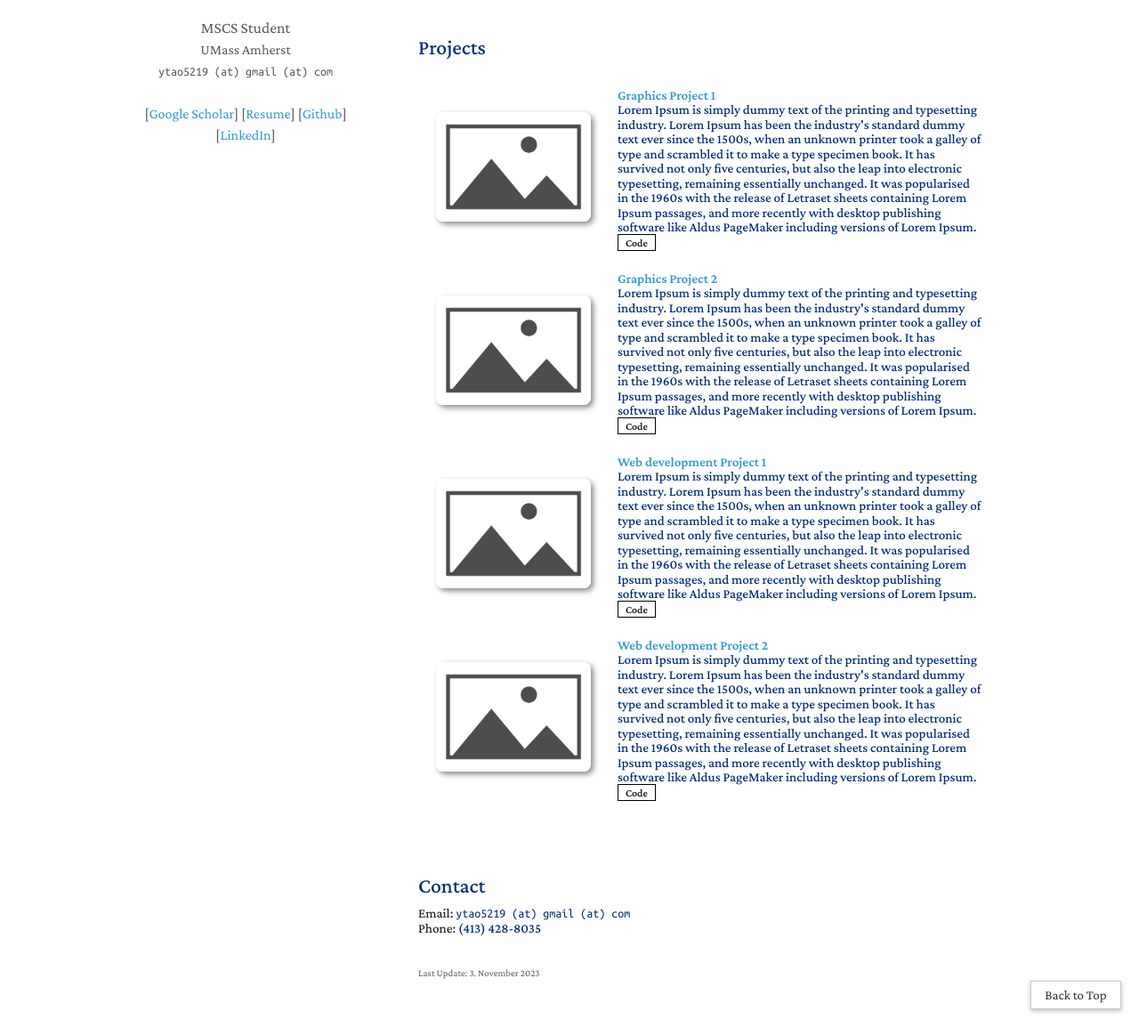
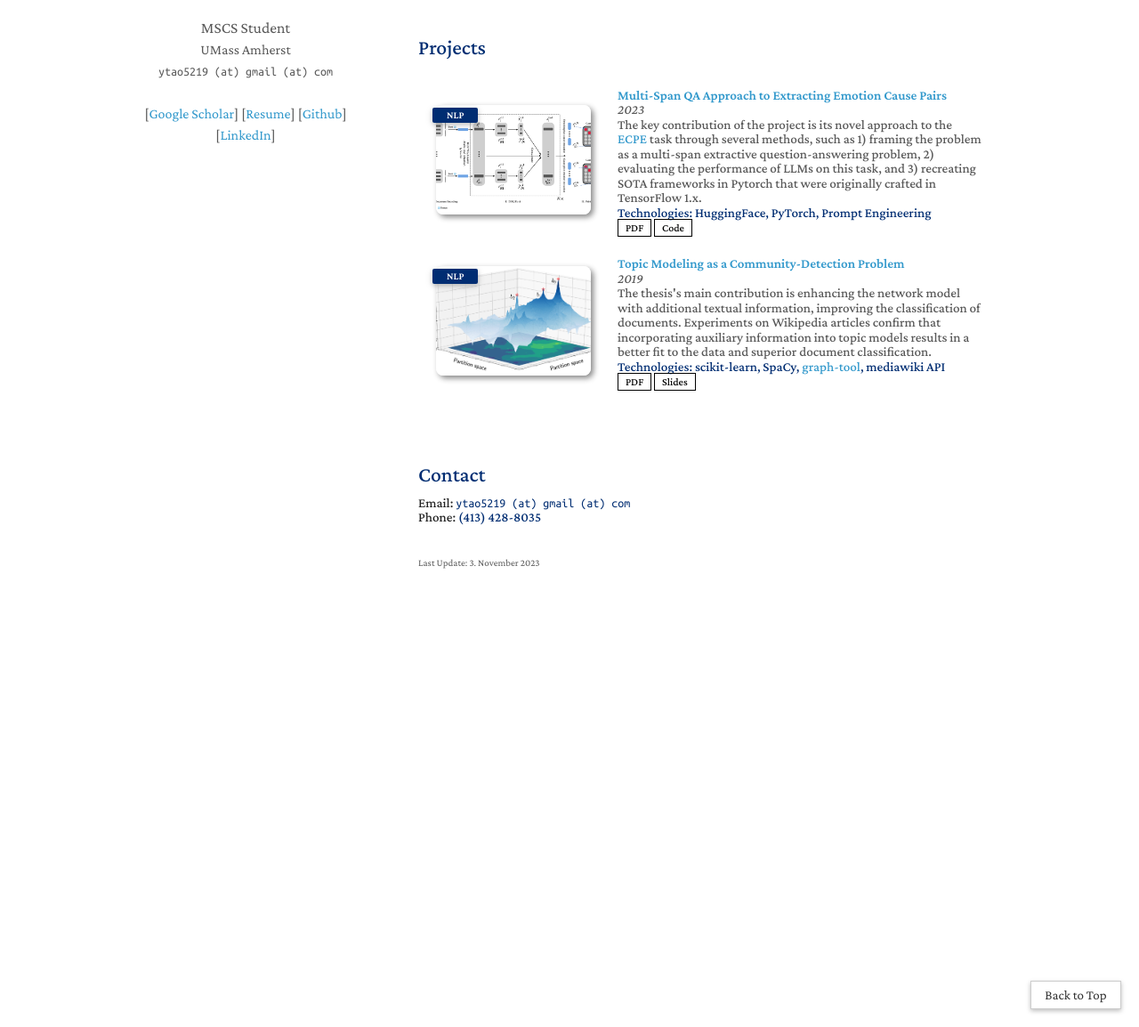
Before and after one commit to alexta0/alexta0.github.io, a Jekyll site: the page built from index.md, in a window 1280 px wide and 1400 px high, scrolled down 954 px. Shown: the part 246-1400 px from the top of the window at 89% size. Built offline with Jekyll 4.4.1, drawn with Linux system fonts in a browser that asks for light colours; a style sheet for code colours, icons or effects is not loaded; after the commit the page ends 1893 px from its top, so only the background shows below that.

Commit message:
add two examplar projects

```diff
--- a/_data/projects.yml
+++ b/_data/projects.yml
@@ -1,25 +1,19 @@
 main:
 
-  - title: Graphics Project 1
-    # pdf: https://arxiv.org/pdf/2106.15821.pdf
-    image: ./assets/teaser/placeholder.jpg
-    descriptions: Lorem Ipsum is simply dummy text of the printing and typesetting industry. Lorem Ipsum has been the industry's standard dummy text ever since the 1500s, when an unknown printer took a galley of type and scrambled it to make a type specimen book. It has survived not only five centuries, but also the leap into electronic typesetting, remaining essentially unchanged. It was popularised in the 1960s with the release of Letraset sheets containing Lorem Ipsum passages, and more recently with desktop publishing software like Aldus PageMaker including versions of Lorem Ipsum.
-    code: https://github.com/martingerlach/hSBM_Topicmodel
+  - title: Multi-Span QA Approach to Extracting Emotion Cause Pairs
+    pdf: ./assets/pdf/ecpe_project.pdf
+    image: ./assets/teaser/teaser_ecpe.png
+    date: 2023
+    descriptions: The key contribution of the project is its novel approach to the <a href="https://aclanthology.org/P19-1096/">ECPE</a> task through several methods, such as 1) framing the problem as a multi-span extractive question-answering problem, 2) evaluating the performance of LLMs on this task, and 3) recreating SOTA frameworks in Pytorch that were originally crafted in TensorFlow 1.x.
+    technologies: HuggingFace, PyTorch, Prompt Engineering
+    project_type: NLP
+    code: https://github.com/ymtao5219/ecpe_msqa
 
-  - title: Graphics Project 2
-    # pdf: https://arxiv.org/pdf/2106.15821.pdf
-    image: ./assets/teaser/placeholder.jpg
-    descriptions: Lorem Ipsum is simply dummy text of the printing and typesetting industry. Lorem Ipsum has been the industry's standard dummy text ever since the 1500s, when an unknown printer took a galley of type and scrambled it to make a type specimen book. It has survived not only five centuries, but also the leap into electronic typesetting, remaining essentially unchanged. It was popularised in the 1960s with the release of Letraset sheets containing Lorem Ipsum passages, and more recently with desktop publishing software like Aldus PageMaker including versions of Lorem Ipsum.
-    code: https://github.com/martingerlach/hSBM_Topicmodel
-
-  - title: Web development Project 1
-    # pdf: https://arxiv.org/pdf/2106.15821.pdf
-    image: ./assets/teaser/placeholder.jpg
-    descriptions: Lorem Ipsum is simply dummy text of the printing and typesetting industry. Lorem Ipsum has been the industry's standard dummy text ever since the 1500s, when an unknown printer took a galley of type and scrambled it to make a type specimen book. It has survived not only five centuries, but also the leap into electronic typesetting, remaining essentially unchanged. It was popularised in the 1960s with the release of Letraset sheets containing Lorem Ipsum passages, and more recently with desktop publishing software like Aldus PageMaker including versions of Lorem Ipsum.
-    code: https://github.com/martingerlach/hSBM_Topicmodel
-
-  - title: Web development Project 2
-    # pdf: https://arxiv.org/pdf/2106.15821.pdf
-    image: ./assets/teaser/placeholder.jpg
-    descriptions: Lorem Ipsum is simply dummy text of the printing and typesetting industry. Lorem Ipsum has been the industry's standard dummy text ever since the 1500s, when an unknown printer took a galley of type and scrambled it to make a type specimen book. It has survived not only five centuries, but also the leap into electronic typesetting, remaining essentially unchanged. It was popularised in the 1960s with the release of Letraset sheets containing Lorem Ipsum passages, and more recently with desktop publishing software like Aldus PageMaker including versions of Lorem Ipsum.
-    code: https://github.com/martingerlach/hSBM_Topicmodel
+  - title: Topic Modeling as a Community-Detection Problem
+    pdf: ./assets/pdf/honoursThesis_YuanmingTao.pdf
+    image: ./assets/teaser/teaser_honours_thesis.png
+    date: 2019
+    descriptions: The thesis's main contribution is enhancing the network model with additional textual information, improving the classification of documents. Experiments on Wikipedia articles confirm that incorporating auxiliary information into topic models results in a better fit to the data and superior document classification.
+    technologies: scikit-learn, SpaCy, <a href="https://graph-tool.skewed.de/"> graph-tool</a>, mediawiki API
+    slides: ./assets/pdf/ccs2019_singapore.pdf
+    project_type: NLP
--- a/_includes/projects.md
+++ b/_includes/projects.md
@@ -14,22 +14,34 @@
 <div class="pub-row">
   <div class="col-sm-3 abbr" style="position: relative;padding-right: 15px;padding-left: 15px;">
     <img src="{{ link.image }}" class="teaser img-fluid z-depth-1" style="width=100;height=40%">
+            {% if link.project_type %} <abbr class="badge">{{ link.project_type }}</abbr>{% endif %}
   </div>
   <div class="col-sm-9" style="position: relative;padding-right: 15px;padding-left: 20px;">
       <div class="title"><a href="{{ link.pdf }}">{{ link.title }}</a></div>
       <!-- <div class="author">{{ link.authors }}</div> -->
       <div class="periodical"><em>{{ link.conference }}</em>
       </div>
+      <i style="color:#595959; font-style: italicized;">{% if link.date %}
+      {{ link.date }}
+      {% endif %}</i>
+      <br>
+      <i style="color:#595959; font-style: normal;">{% if link.descriptions %}
+      {{ link.descriptions }}
+      {% endif %}</i>
+      <br>
     <div class="links">
-      {% if link.descriptions %}
-      {{ link.descriptions }}
-      {% endif %}
+      <i style="font-style: normal;">{% if link.technologies %}
+      Technologies: {{ link.technologies }}
+      {% endif %}</i>
       <br>
       {% if link.pdf %}
       <a href="{{ link.pdf }}" class="btn btn-sm z-depth-0" role="button" target="_blank" style="font-size:12px;">PDF</a>
       {% endif %}
       {% if link.code %}
       <a href="{{ link.code }}" class="btn btn-sm z-depth-0" role="button" target="_blank" style="font-size:12px;">Code</a>
+      {% endif %}
+      {% if link.slides %}
+      <a href="{{ link.slides }}" class="btn btn-sm z-depth-0" role="button" target="_blank" style="font-size:12px;">Slides</a>
       {% endif %}
       {% if link.page %}
       <a href="{{ link.page }}" class="btn btn-sm z-depth-0" role="button" target="_blank" style="font-size:12px;">Project Page</a>
```
Also changed, not shown: assets/teaser/teaser_ecpe.png (added), assets/teaser/teaser_honours_thesis.png (added), 3 other files.
